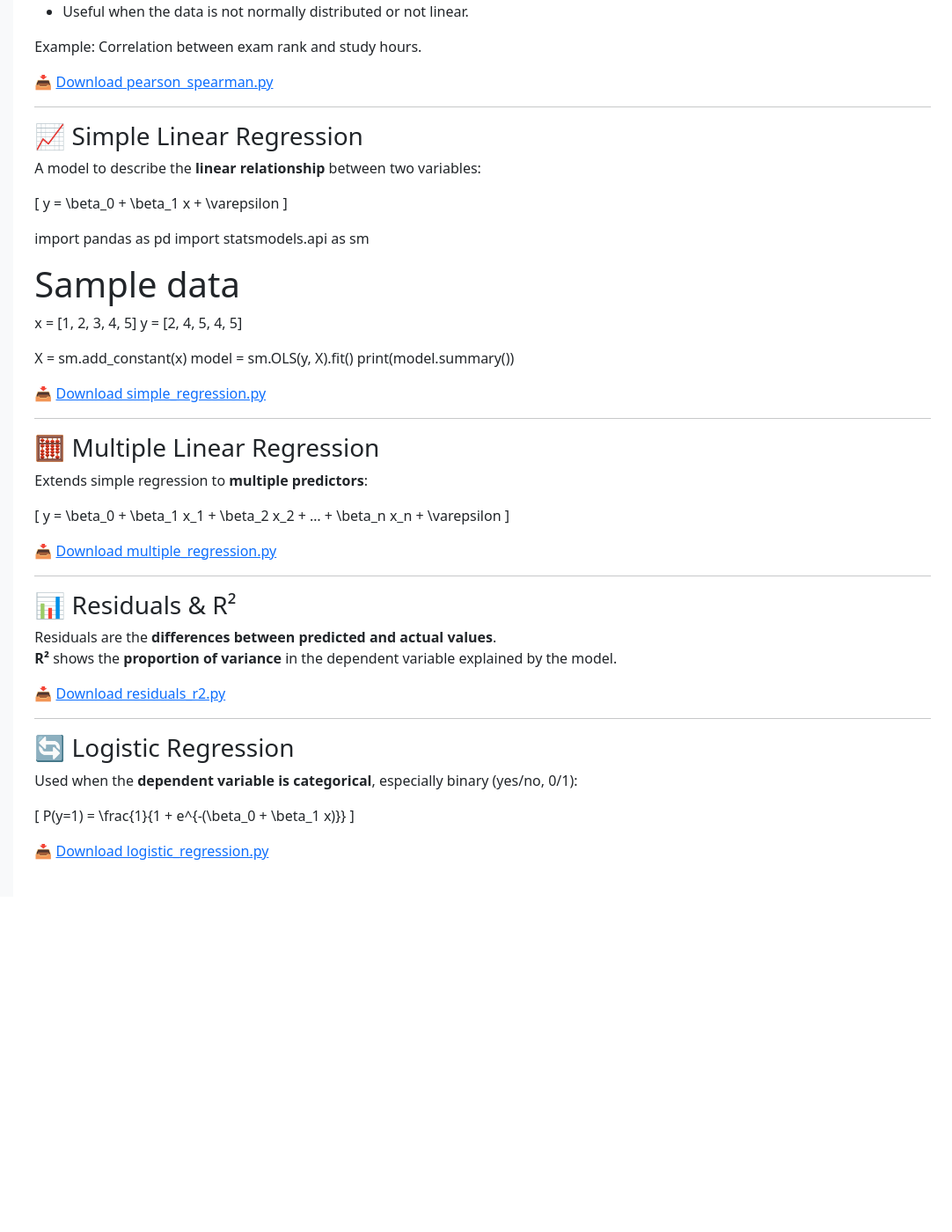
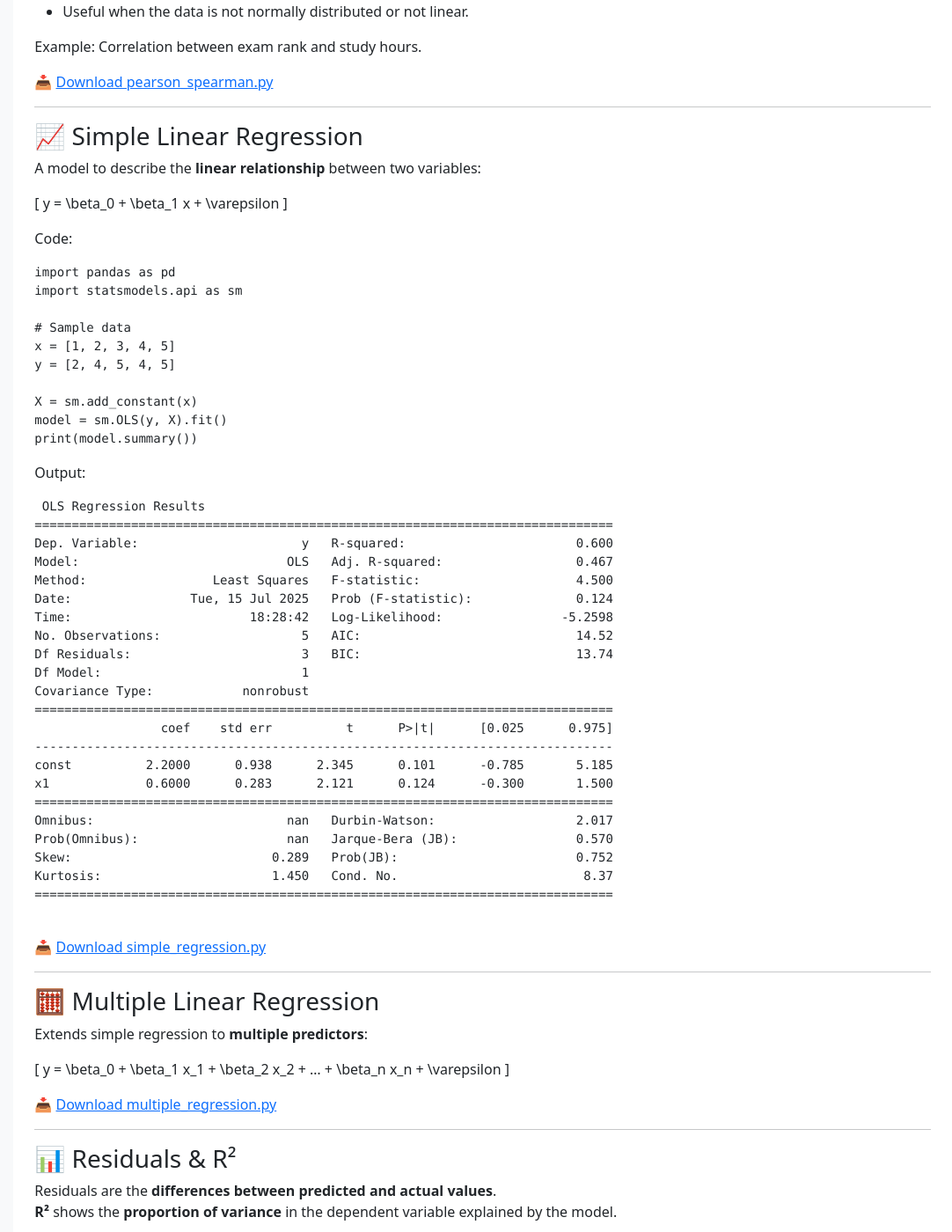
Before and after one commit to buribalkan/Statistics, a Jekyll site: the page built from regression.md, in a window 1280 px wide and 1400 px high, scrolled down 482 px. Shown: the whole window at 88% size, without its empty margins (198-1280 px from the left). Built offline with Jekyll 4.4.1, drawn with Linux system fonts in a browser that asks for light colours; before the commit the page ends 1501 px from its top, so only the background shows below that.

Commit message:
Update regression.md

````diff
--- a/regression.md
+++ b/regression.md
@@ -39,7 +39,9 @@ A model to describe the **linear relationship** between two variables:
 y = \beta_0 + \beta_1 x + \varepsilon
 \]
 
+Code:
 
+```python
 import pandas as pd
 import statsmodels.api as sm
 
@@ -50,10 +52,35 @@ y = [2, 4, 5, 4, 5]
 X = sm.add_constant(x)
 model = sm.OLS(y, X).fit()
 print(model.summary())
+```
 
+Output:
 
+```python
+ OLS Regression Results
+==============================================================================
+Dep. Variable:                      y   R-squared:                       0.600
+Model:                            OLS   Adj. R-squared:                  0.467
+Method:                 Least Squares   F-statistic:                     4.500
+Date:                Tue, 15 Jul 2025   Prob (F-statistic):              0.124
+Time:                        18:28:42   Log-Likelihood:                -5.2598
+No. Observations:                   5   AIC:                             14.52
+Df Residuals:                       3   BIC:                             13.74
+Df Model:                           1
+Covariance Type:            nonrobust
+==============================================================================
+                 coef    std err          t      P>|t|      [0.025      0.975]
+------------------------------------------------------------------------------
+const          2.2000      0.938      2.345      0.101      -0.785       5.185
+x1             0.6000      0.283      2.121      0.124      -0.300       1.500
+==============================================================================
+Omnibus:                          nan   Durbin-Watson:                   2.017
+Prob(Omnibus):                    nan   Jarque-Bera (JB):                0.570
+Skew:                           0.289   Prob(JB):                        0.752
+Kurtosis:                       1.450   Cond. No.                         8.37
+==============================================================================
 
-
+```
 
 📥 [Download simple_regression.py](python/regression/simple_regression.py)
 
````
